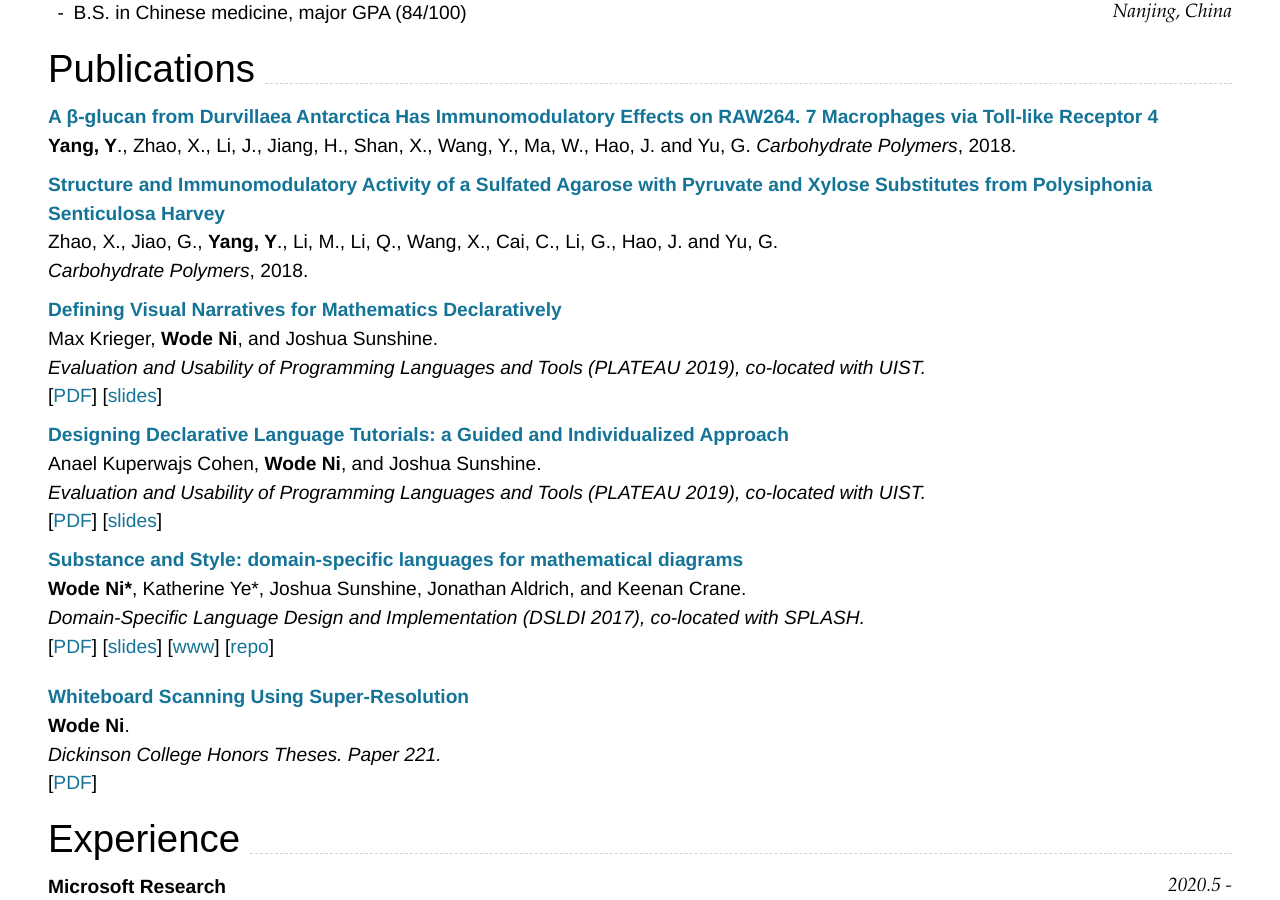
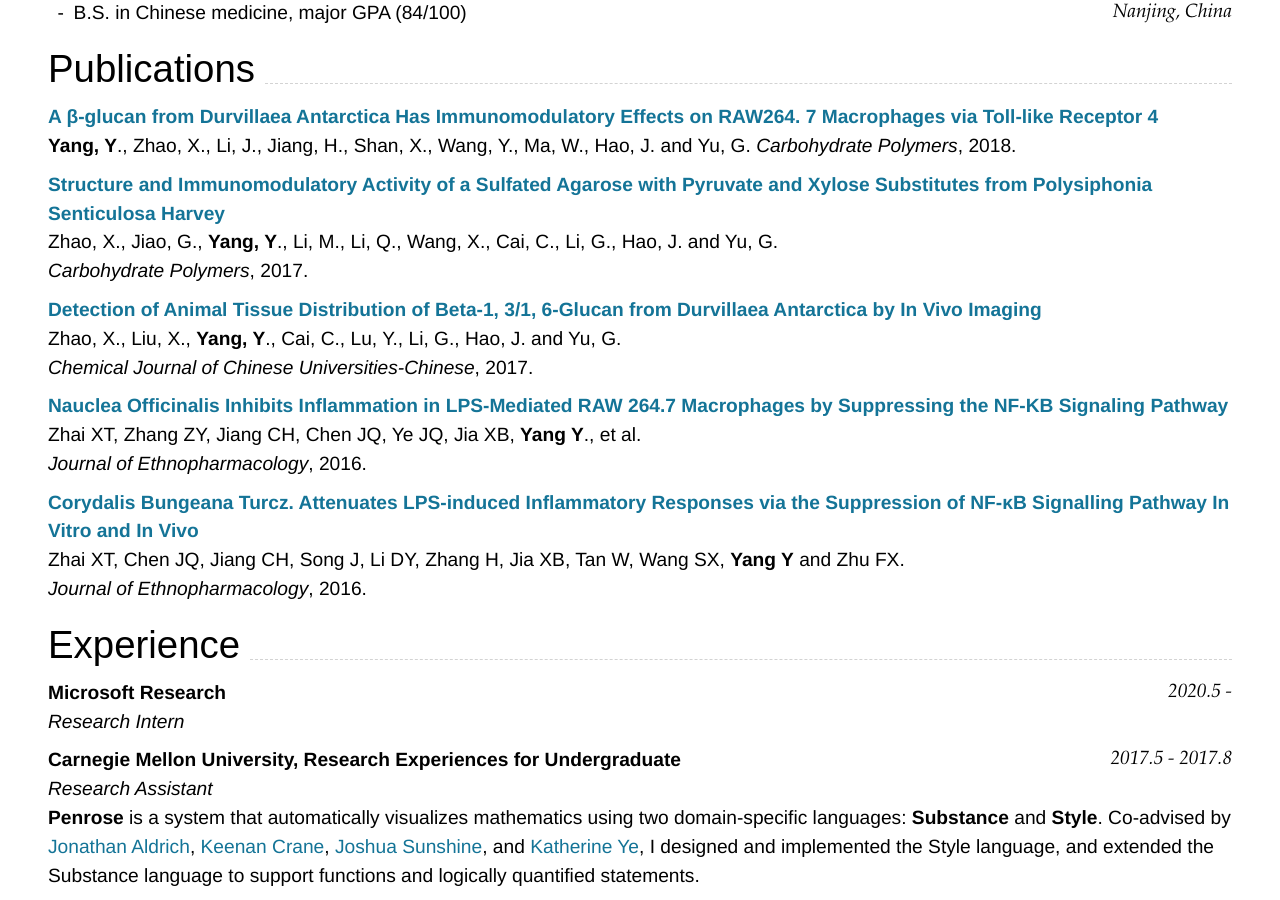
Before and after one commit to yiyiyi1992/Resume, a Jekyll site: the page built from index.md, in a window 1280 px wide and 900 px high, scrolled down 512 px. Built offline with Jekyll 4.4.1, drawn with Linux system fonts in a browser that asks for light colours; nearby versions of some CDN libraries.

Commit message:
Update index.md

```diff
--- a/index.md
+++ b/index.md
@@ -47,37 +47,24 @@ Nanjing, China
 
 ### [**Structure and Immunomodulatory Activity of a Sulfated Agarose with Pyruvate and Xylose Substitutes from Polysiphonia Senticulosa Harvey**](https://www.sciencedirect.com/science/article/abs/pii/S0144861717309414)
   Zhao, X., Jiao, G., **Yang, Y**., Li, M., Li, Q., Wang, X., Cai, C., Li, G., Hao, J. and Yu, G.<br>
-   *Carbohydrate Polymers*, 2018. <br>
+   *Carbohydrate Polymers*, 2017. <br>
 
 
-### [**Defining Visual Narratives for Mathematics Declaratively**](http://plateau-workshop.org/assets/papers-2019/9.pdf)
+### [**Detection of Animal Tissue Distribution of Beta-1, 3/1, 6-Glucan from Durvillaea Antarctica by In Vivo Imaging**](https://www.researchgate.net/publication/319494095_Detection_of_Animal_Tissue_Distribution_of_b-1316-Glucan_from_Durvillaea_antarctica_by_in_vivo_Imaging)
+  Zhao, X., Liu, X., **Yang, Y**., Cai, C., Lu, Y., Li, G., Hao, J. and Yu, G.<br>
+  *Chemical Journal of Chinese Universities-Chinese*, 2017. <br>
 
-Max Krieger, **Wode Ni**, and Joshua Sunshine.<br>
-_Evaluation and Usability of Programming Languages and Tools (PLATEAU 2019), co-located with UIST._<br>
-[[PDF](http://plateau-workshop.org/assets/papers-2019/9.pdf)]
-[[slides]({ page.homepage.url }}/aassets/plateau-19-presentation.pdf)]
 
-### [**Designing Declarative Language Tutorials: a Guided and Individualized Approach**](http://plateau-workshop.org/assets/papers-2019/2.pdf)
+### [**Nauclea Officinalis Inhibits Inflammation in LPS-Mediated RAW 264.7 Macrophages by Suppressing the NF-ΚB Signaling Pathway**](https://www.sciencedirect.com/science/article/abs/pii/S0378874116300198)
+  Zhai XT, Zhang ZY, Jiang CH, Chen JQ, Ye JQ, Jia XB, **Yang Y**., et al.<br>
+ *Journal of Ethnopharmacology*, 2016. <br>
 
-Anael Kuperwajs Cohen, **Wode Ni**, and Joshua Sunshine.<br>
-_Evaluation and Usability of Programming Languages and Tools (PLATEAU 2019), co-located with UIST._<br>
-[[PDF](http://plateau-workshop.org/assets/papers-2019/2.pdf)]
-[[slides]({{ page.homepage.url }}/assets/plateau-19-presentation.pdf)]
 
-### [**Substance and Style: domain-specific languages for mathematical diagrams**](https://2017.splashcon.org/event/dsldi-2017-substance-and-style-domain-specific-languages-for-mathematical-diagrams)
+### [**Corydalis Bungeana Turcz. Attenuates LPS-induced Inflammatory Responses via the Suppression of NF-κB Signalling Pathway In Vitro and In Vivo**](https://www.sciencedirect.com/science/article/abs/pii/S037887411630722X)
+  Zhai XT, Chen JQ, Jiang CH, Song J, Li DY, Zhang H, Jia XB, Tan W, Wang SX, **Yang Y** and Zhu FX. <br>
+   *Journal of Ethnopharmacology*, 2016. <br>
 
-**Wode Ni\***, Katherine Ye\*, Joshua Sunshine, Jonathan Aldrich, and Keenan Crane.<br> _Domain-Specific Language Design and Implementation (DSLDI 2017), co-located with SPLASH._ <br>
-[[PDF]({{ page.homepage.url }}/assets/dsldi.pdf)]
-[[slides]({{ page.homepage.url }}/assets/dsldi-presentation.pdf)]
-[[www](http://penrose.ink)]
-[[repo](https://github.com/penrose/penrose)]
 
----
-
-### [**Whiteboard Scanning Using Super-Resolution**](http://scholar.dickinson.edu/student_honors/221/)
-
-**Wode Ni**.<br> _Dickinson College Honors Theses. Paper 221._<br>
-[[PDF]({{ page.homepage.url }}/assets/superres.pdf)]
 
 ## Experience
 
```
